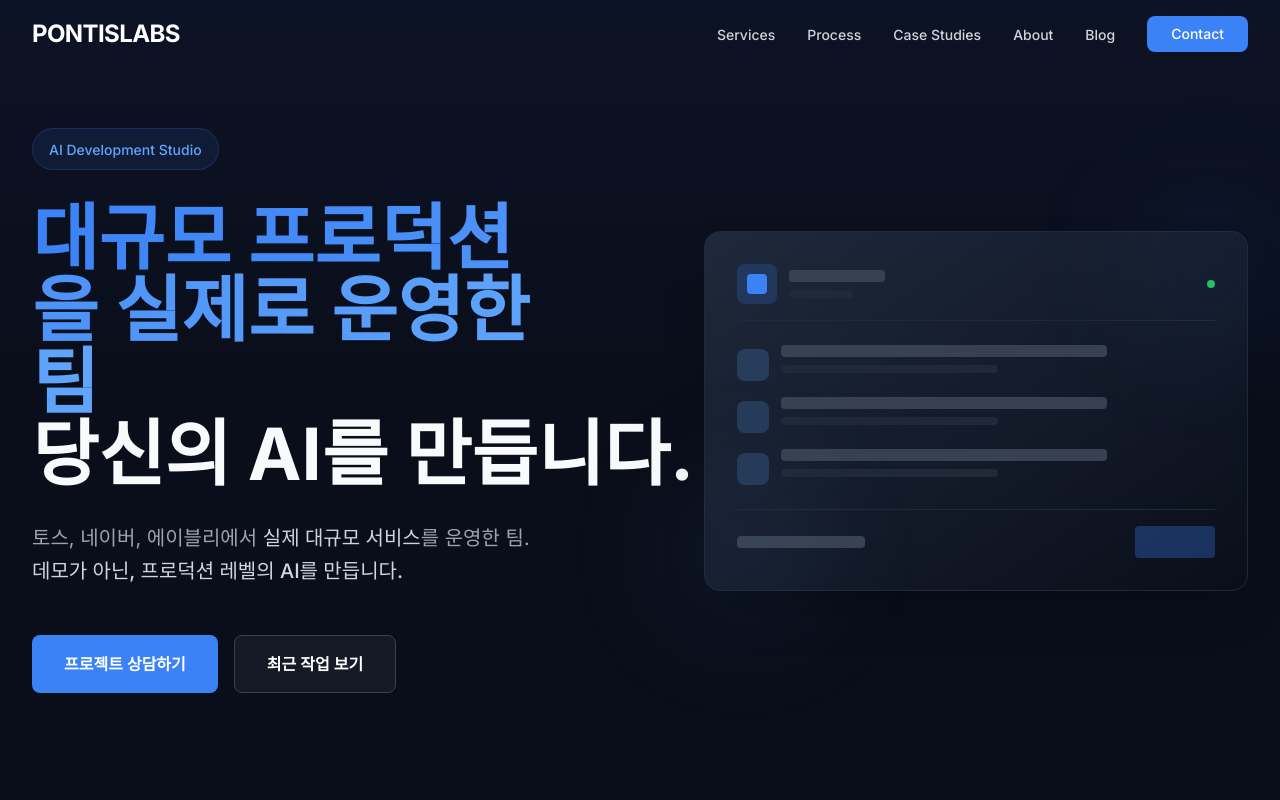
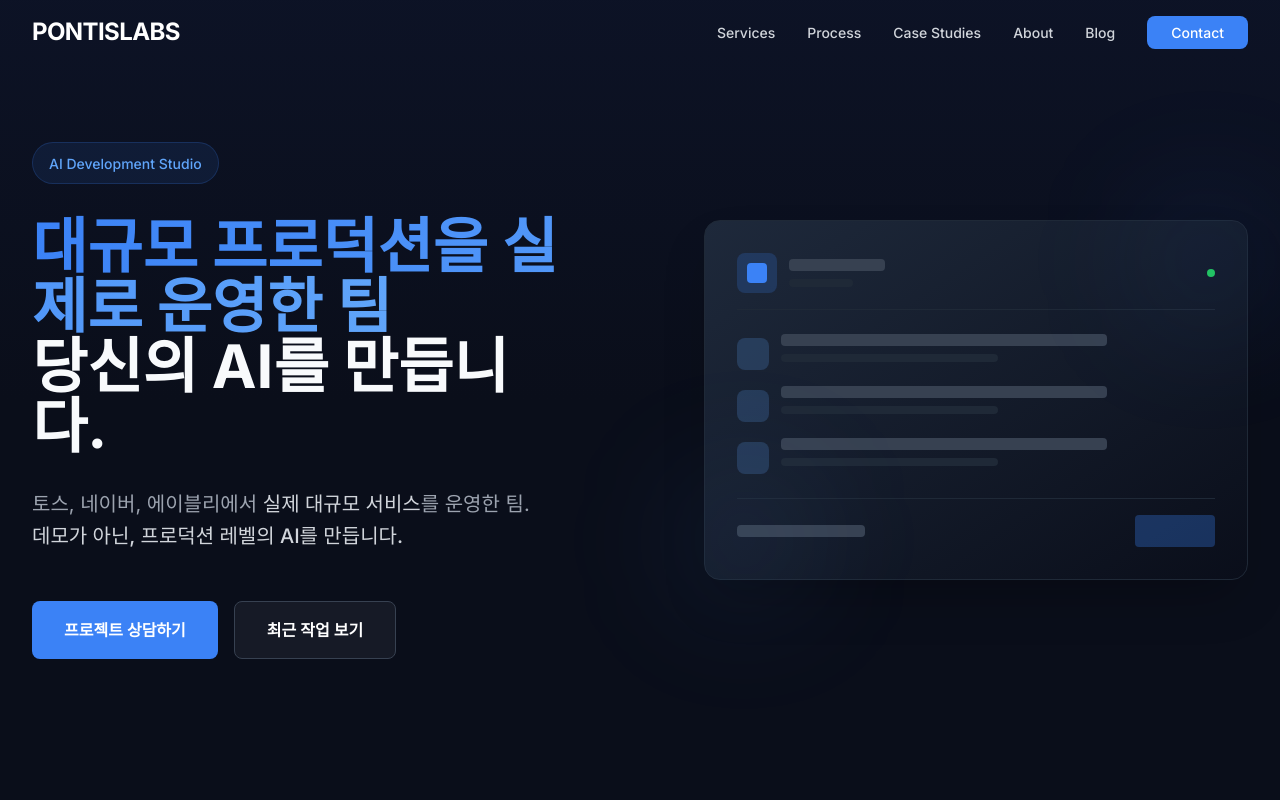
Before and after one commit to pontislabs/pontislabs-website, a Next.js app: page / in a window 1280 px wide. Shown: the top 800 px of the page. Built offline with nearby package versions, Linux system fonts and the light colour scheme.

Commit message:
feat: 모바일 최적화

```diff
--- a/app/blog/[slug]/page.tsx
+++ b/app/blog/[slug]/page.tsx
@@ -1,5 +1,6 @@
 import Link from 'next/link';
 import { notFound } from 'next/navigation';
+import Header from '@/components/Header';
 import { categoryLabels } from '@/lib/constants';
 
 // Blog post data
@@ -215,6 +216,7 @@ export default async function BlogPostPage({ params }: PageProps) {
 
   return (
     <div className="min-h-screen bg-background">
+      <Header />
       {/* Header Spacer */}
       <div className="h-20" />
 
--- a/app/globals.css
+++ b/app/globals.css
@@ -22,6 +22,6 @@
   }
 
   .section-padding {
-    @apply py-16 md:py-24 lg:py-32;
+    @apply py-6 md:py-24 lg:py-32;
   }
 }
--- a/components/Header.tsx
+++ b/components/Header.tsx
@@ -6,6 +6,7 @@ import Link from 'next/link';
 // Header Component
 export default function Header() {
   const [isScrolled, setIsScrolled] = useState(false);
+  const [isMenuOpen, setIsMenuOpen] = useState(false);
 
   useEffect(() => {
     const handleScroll = () => {
@@ -15,62 +16,59 @@ export default function Header() {
     return () => window.removeEventListener('scroll', handleScroll);
   }, []);
 
-  const scrollToSection = (id: string) => {
-    const element = document.getElementById(id);
-    if (element) {
-      element.scrollIntoView({ behavior: 'smooth' });
-    }
+  const handleLinkClick = () => {
+    setIsMenuOpen(false);
   };
 
   return (
     <header
       className={`fixed top-0 left-0 right-0 z-50 transition-all duration-300 ${
-        isScrolled ? 'bg-background/80 backdrop-blur-lg border-b border-gray-800' : 'bg-transparent'
+        isScrolled || isMenuOpen ? 'bg-background/95 backdrop-blur-lg border-b border-gray-800' : 'bg-transparent'
       }`}
     >
       <nav className="section-container py-4">
         <div className="flex items-center justify-between">
           {/* Logo */}
-          <button
-            onClick={() => scrollToSection('hero')}
+          <Link
+            href="/"
             className="text-2xl font-bold text-white tracking-tight hover:text-accent transition-colors"
           >
             PONTISLABS
-          </button>
+          </Link>
 
-          {/* Navigation Menu */}
+          {/* Navigation Menu - Desktop */}
           <ul className="hidden md:flex items-center space-x-8">
             <li>
-              <button
-                onClick={() => scrollToSection('services')}
+              <Link
+                href="/#services"
                 className="text-gray-300 hover:text-white transition-colors text-sm font-medium"
               >
                 Services
-              </button>
+              </Link>
             </li>
             <li>
-              <button
-                onClick={() => scrollToSection('process')}
+              <Link
+                href="/#process"
                 className="text-gray-300 hover:text-white transition-colors text-sm font-medium"
               >
                 Process
-              </button>
+              </Link>
             </li>
             <li>
-              <button
-                onClick={() => scrollToSection('case-studies')}
+              <Link
+                href="/#case-studies"
                 className="text-gray-300 hover:text-white transition-colors text-sm font-medium"
               >
                 Case Studies
-              </button>
+              </Link>
             </li>
             <li>
-              <button
-                onClick={() => scrollToSection('about')}
+              <Link
+                href="/#about"
                 className="text-gray-300 hover:text-white transition-colors text-sm font-medium"
               >
                 About
-              </button>
+              </Link>
             </li>
             <li>
               <Link
@@ -81,21 +79,95 @@ export default function Header() {
               </Link>
             </li>
             <li>
-              <button
-                onClick={() => scrollToSection('contact')}
+              <Link
+                href="/#contact"
                 className="bg-primary hover:bg-accent text-white px-6 py-2 rounded-lg transition-colors text-sm font-medium"
               >
                 Contact
-              </button>
+              </Link>
             </li>
           </ul>
 
           {/* Mobile Menu Button */}
-          <button className="md:hidden text-white">
-            <svg className="w-6 h-6" fill="none" stroke="currentColor" viewBox="0 0 24 24">
-              <path strokeLinecap="round" strokeLinejoin="round" strokeWidth={2} d="M4 6h16M4 12h16M4 18h16" />
-            </svg>
+          <button
+            className="md:hidden text-white p-2"
+            onClick={() => setIsMenuOpen(!isMenuOpen)}
+            aria-label={isMenuOpen ? '메뉴 닫기' : '메뉴 열기'}
+          >
+            {isMenuOpen ? (
+              <svg className="w-6 h-6" fill="none" stroke="currentColor" viewBox="0 0 24 24">
+                <path strokeLinecap="round" strokeLinejoin="round" strokeWidth={2} d="M6 18L18 6M6 6l12 12" />
+              </svg>
+            ) : (
+              <svg className="w-6 h-6" fill="none" stroke="currentColor" viewBox="0 0 24 24">
+                <path strokeLinecap="round" strokeLinejoin="round" strokeWidth={2} d="M4 6h16M4 12h16M4 18h16" />
+              </svg>
+            )}
           </button>
+        </div>
+
+        {/* Mobile Menu */}
+        <div
+          className={`md:hidden overflow-hidden transition-all duration-300 ease-in-out ${
+            isMenuOpen ? 'max-h-96 opacity-100 mt-4' : 'max-h-0 opacity-0'
+          }`}
+        >
+          <ul className="flex flex-col space-y-1 py-4 border-t border-gray-800">
+            <li>
+              <Link
+                href="/#services"
+                onClick={handleLinkClick}
+                className="block py-3 px-4 text-gray-300 hover:text-white hover:bg-white/5 rounded-lg transition-colors font-medium"
+              >
+                Services
+              </Link>
+            </li>
+            <li>
+              <Link
+                href="/#process"
+                onClick={handleLinkClick}
+                className="block py-3 px-4 text-gray-300 hover:text-white hover:bg-white/5 rounded-lg transition-colors font-medium"
+              >
+                Process
+              </Link>
+            </li>
+            <li>
+              <Link
+                href="/#case-studies"
+                onClick={handleLinkClick}
+                className="block py-3 px-4 text-gray-300 hover:text-white hover:bg-white/5 rounded-lg transition-colors font-medium"
+              >
+                Case Studies
+              </Link>
+            </li>
+            <li>
+              <Link
+                href="/#about"
+                onClick={handleLinkClick}
+                className="block py-3 px-4 text-gray-300 hover:text-white hover:bg-white/5 rounded-lg transition-colors font-medium"
+              >
+                About
+              </Link>
+            </li>
+            <li>
+              <Link
+                href="/blog"
+                onClick={handleLinkClick}
+                className="block py-3 px-4 text-gray-300 hover:text-white hover:bg-white/5 rounded-lg transition-colors font-medium"
+              >
+                Blog
+              </Link>
+            </li>
+            <li className="pt-2">
+              <Link
+                href="/#contact"
+                onClick={handleLinkClick}
+                className="block text-center bg-primary hover:bg-accent text-white py-3 px-4 rounded-lg transition-colors font-medium"
+              >
+                Contact
+              </Link>
+            </li>
+          </ul>
         </div>
       </nav>
     </header>
--- a/components/HeroSection.tsx
+++ b/components/HeroSection.tsx
@@ -27,12 +27,12 @@ export default function HeroSection() {
               </span>
             </div>
 
-            <h1 className="text-5xl md:text-6xl lg:text-7xl font-bold leading-tight">
+            <h1 className="text-3xl sm:text-4xl md:text-5xl lg:text-6xl font-bold leading-tight">
               <span className="text-transparent bg-clip-text bg-gradient-to-r from-primary to-accent">
                 대규모 프로덕션을 실제로 운영한 팀
               </span>
               <br />
-              <span className="whitespace-nowrap">당신의 AI를 만듭니다.</span>
+              <span>당신의 AI를 만듭니다.</span>
             </h1>
 
             <p className="text-xl text-gray-400 leading-relaxed max-w-xl">
```
Also changed, not shown: app/blog/page.tsx (+40 -45 lines).
